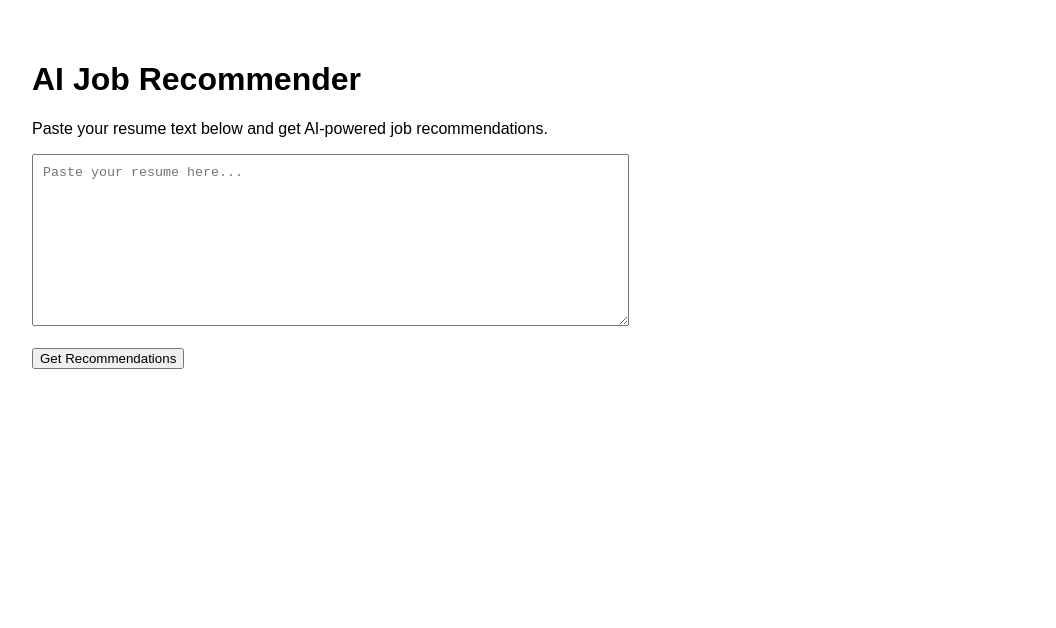
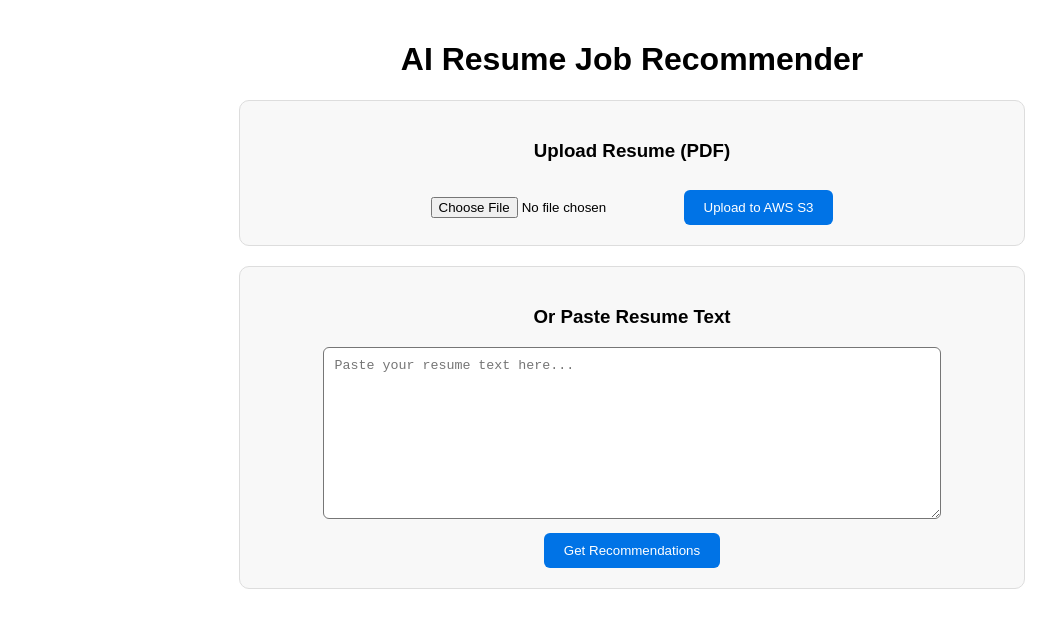
Before and after one commit to PriyalBinu/resume-ai-frontend, a React (Create React App) app: page / in a window 1280 px wide. Shown: the top 628 px of the page, without its empty margins (8-1064 px from the left). Built offline with nearby package versions, Linux system fonts and the light colour scheme.

Commit message:
Added upload + recommendation integration

```diff
--- a/src/App.css
+++ b/src/App.css
@@ -1,38 +1,35 @@
 .App {
   text-align: center;
+  font-family: Arial, sans-serif;
+  padding: 20px;
 }
 
-.App-logo {
-  height: 40vmin;
-  pointer-events: none;
+.upload-section,
+.text-section {
+  margin: 20px auto;
+  width: 60%;
+  border: 1px solid #ddd;
+  border-radius: 10px;
+  padding: 20px;
+  background-color: #f8f8f8;
 }
 
-@media (prefers-reduced-motion: no-preference) {
-  .App-logo {
-    animation: App-logo-spin infinite 20s linear;
-  }
+button {
+  margin-top: 10px;
+  padding: 10px 20px;
+  background-color: #0073e6;
+  color: white;
+  border: none;
+  border-radius: 6px;
+  cursor: pointer;
 }
 
-.App-header {
-  background-color: #282c34;
-  min-height: 100vh;
-  display: flex;
-  flex-direction: column;
-  align-items: center;
-  justify-content: center;
-  font-size: calc(10px + 2vmin);
-  color: white;
+button:hover {
+  background-color: #005bb5;
 }
 
-.App-link {
-  color: #61dafb;
+textarea {
+  width: 80%;
+  border-radius: 6px;
+  padding: 10px;
 }
-
-@keyframes App-logo-spin {
-  from {
-    transform: rotate(0deg);
-  }
-  to {
-    transform: rotate(360deg);
-  }
-}
--- a/src/App.js
+++ b/src/App.js
@@ -1,62 +1,121 @@
 import React, { useState } from "react";
+import "./App.css";
 
 function App() {
+  const [resumeFile, setResumeFile] = useState(null);
+  const [message, setMessage] = useState("");
+  const [recommendation, setRecommendation] = useState(null);
   const [resumeText, setResumeText] = useState("");
-  const [recommendations, setRecommendations] = useState(null);
-  const [loading, setLoading] = useState(false);
 
-  const handleSubmit = async () => {
-    setLoading(true);
-    setRecommendations(null);
+  // ✅ Step 1: File selection
+  const handleFileChange = (e) => setResumeFile(e.target.files[0]);
+
+  // ✅ Step 2: Upload file to S3 via presigned URL
+  const handleUpload = async () => {
+    if (!resumeFile) {
+      setMessage("Please select a PDF file first!");
+      return;
+    }
 
     try {
-      const response = await fetch("https://f0zssx0ly4.execute-api.eu-north-1.amazonaws.com/ai-job-recommender/recommend", {
+      // Ask backend for presigned URL
+      const response = await fetch(
+        "https://f0zssx0ly4.execute-api.eu-north-1.amazonaws.com/ai-job-recommender/presigned",
+        {
+          method: "POST",
+          headers: { "Content-Type": "application/json" },
+          body: JSON.stringify({
+            fileName: resumeFile.name,
+            userId: "user123",
+          }),
+        }
+      );
+
+      const data = await response.json();
+
+      if (!data.uploadUrl) {
+        setMessage("❌ Failed to get presigned URL");
+        return;
+      }
+
+      // Upload PDF directly to S3
+      await fetch(data.uploadUrl, {
+        method: "PUT",
+        headers: { "Content-Type": "application/pdf" },
+        body: resumeFile,
+      });
+
+      setMessage("✅ Resume uploaded successfully to S3!");
+    } catch (err) {
+      console.error(err);
+      setMessage("❌ Error uploading file. Check backend logs.");
+    }
+  };
+
+  // ✅ Step 3: Get AI job recommendations
+  const handleRecommend = async () => {
+    if (!resumeText) {
+      setMessage("Please paste your resume text first!");
+      return;
+    }
+
+    try {
+      const response = await fetch(
+        "https://f0zssx0ly4.execute-api.eu-north-1.amazonaws.com/ai-job-recommender/recommend",
+        {
           method: "POST",
           headers: { "Content-Type": "application/json" },
           body: JSON.stringify({ resume_text: resumeText }),
-      });
+        }
+      );
 
       const data = await response.json();
-      setRecommendations(data);
-    } catch (error) {
-      console.error("Error:", error);
-      alert("Failed to get recommendations. Check Flask backend.");
-    } finally {
-      setLoading(false);
+      setRecommendation(data);
+      setMessage("✅ Recommendations generated successfully!");
+    } catch (err) {
+      console.error(err);
+      setMessage("❌ Failed to get recommendations. Check backend.");
     }
   };
 
   return (
-    <div style={{ fontFamily: "Arial", padding: "40px" }}>
-      <h1>AI Job Recommender</h1>
-      <p>Paste your resume text below and get AI-powered job recommendations.</p>
+    <div className="App">
+      <h1>AI Resume Job Recommender</h1>
 
+      {/* 🔹 Resume Upload Section */}
+      <div className="upload-section">
+        <h3>Upload Resume (PDF)</h3>
+        <input type="file" accept="application/pdf" onChange={handleFileChange} />
+        <button onClick={handleUpload}>Upload to AWS S3</button>
+      </div>
+
+      {/* 🔹 Resume Text Input Section */}
+      <div className="text-section">
+        <h3>Or Paste Resume Text</h3>
         <textarea
           rows="10"
-        cols="70"
+          cols="60"
           value={resumeText}
           onChange={(e) => setResumeText(e.target.value)}
-        placeholder="Paste your resume here..."
-        style={{ padding: "10px" }}
+          placeholder="Paste your resume text here..."
         />
+        <br />
+        <button onClick={handleRecommend}>Get Recommendations</button>
+      </div>
 
-      <br /><br />
-      <button onClick={handleSubmit} disabled={loading}>
-        {loading ? "Analyzing..." : "Get Recommendations"}
-      </button>
+      {/* 🔹 Output */}
+      {message && <p><strong>{message}</strong></p>}
 
-      {recommendations && (
-        <div style={{ marginTop: "20px" }}>
-          <h3>{recommendations.summary}</h3>
-          <p>
-            <b>Recommended Jobs:</b> {recommendations.recommended_jobs.join(", ")}
-          </p>
-          <p>
-            <b>Confidence:</b> {recommendations.confidence}
-          </p>
-          <p>
-            <b>Insights:</b> {recommendations.insights}
-          </p>
+      {recommendation && (
+        <div className="result">
+          <h3>{recommendation.summary}</h3>
+          <ul>
+            {recommendation.recommended_jobs.map((job, idx) => (
+              <li key={idx}>{job}</li>
+            ))}
+          </ul>
+          <p><strong>Confidence:</strong> {recommendation.confidence}</p>
+          <p><strong>Insights:</strong> {recommendation.insights}</p>
         </div>
       )}
     </div>
```
Lines whose indentation alone changed are shown as unchanged.
